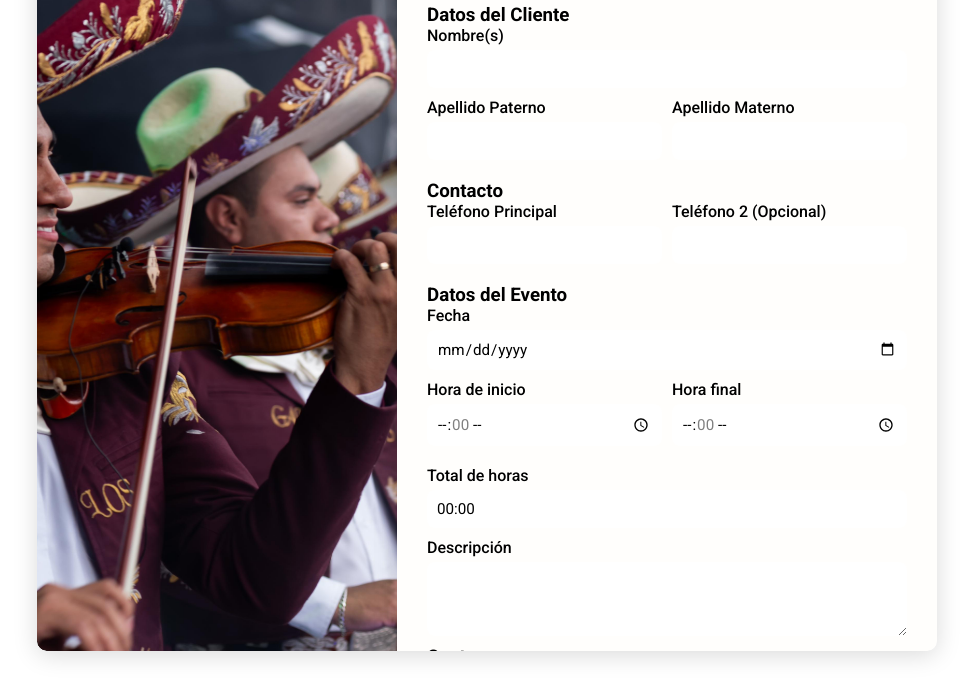
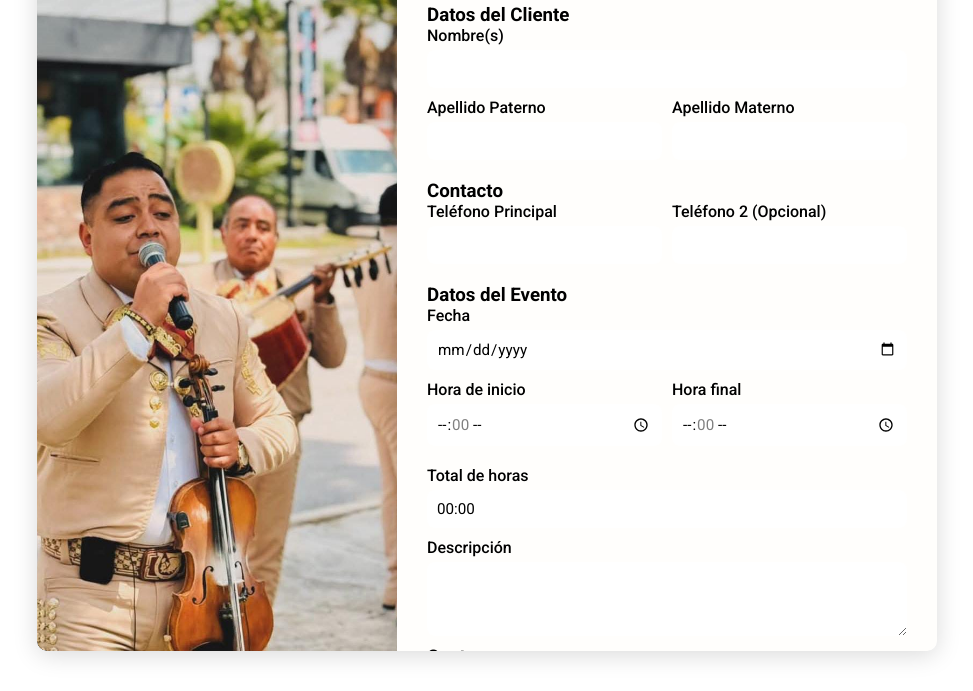
Before and after one commit to luidev-ddtr/sg_mariachi, a website built with Vite: page frontend/src/components/eventos/formulario_edit_evento.html in a window 1280 px wide. Shown: the part 109-800 px from the top of the page, without its empty margins (153-1126 px from the left). Built offline with nearby package versions, Linux system fonts and the light colour scheme.

Commit message:
se agregaron imagenes y se modifico el formulario editar

```diff
--- a/frontend/src/components/eventos/formulario_edit_evento.html
+++ b/frontend/src/components/eventos/formulario_edit_evento.html
@@ -12,7 +12,7 @@
 
 <div class="modal-wrapper">
     <div class="image-section">
-        <img src="/images/mariachis-form-edi.jpg" alt="Mariachis" />
+        <img src="/images/img_frm.jpg" alt="Mariachis" />
     </div>
 
     <div class="form-container">
```
Also changed, not shown: frontend/public/images/img_frm.jpg (added), frontend/public/images/mariachis-06.jpeg (added), frontend/public/images/mariachis-editar.jpg (deleted).
